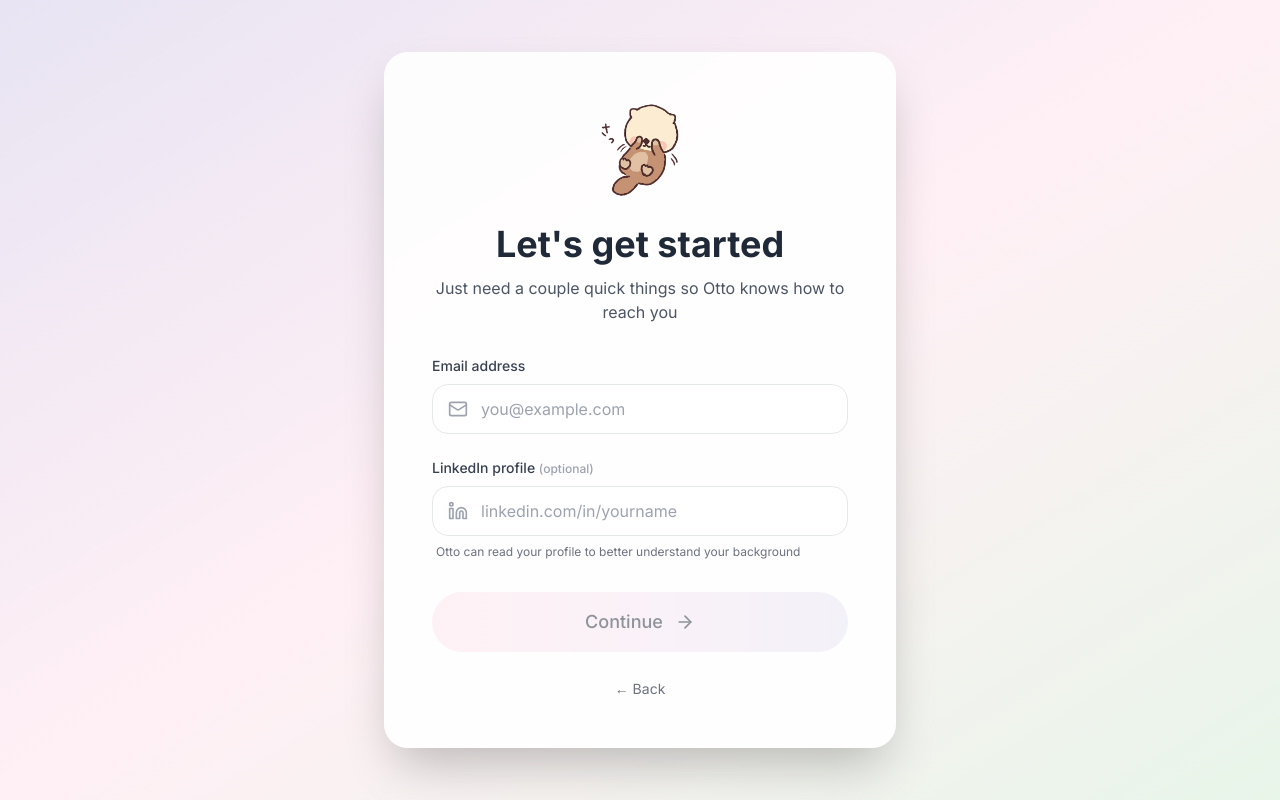
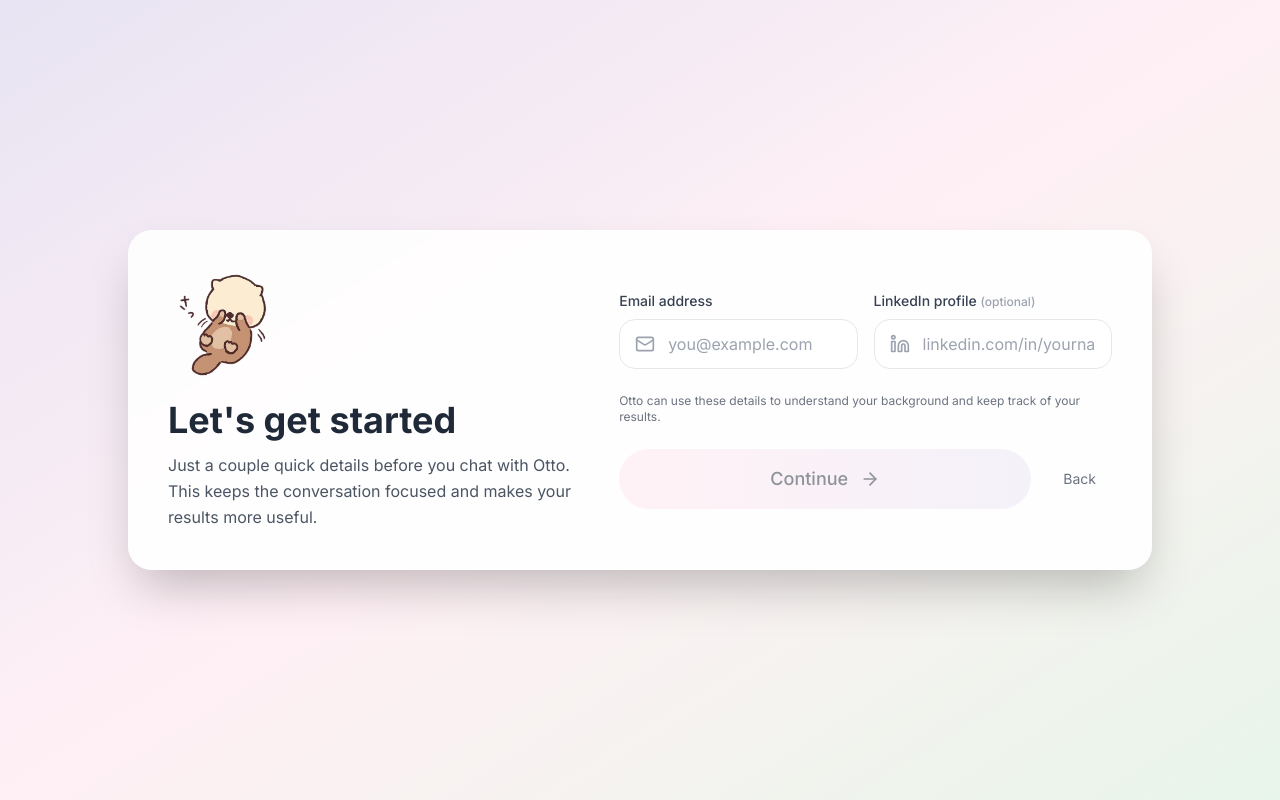
Before and after one commit to amyxiong04/Otto, a Next.js app: page /info in a window 1280 px wide. Built offline with nearby package versions, Linux system fonts and the light colour scheme.

Commit message:
Improve info page layout

```diff
--- a/app/info/page.tsx
+++ b/app/info/page.tsx
@@ -10,27 +10,27 @@ export default function InfoPage() {
   const [linkedin, setLinkedin] = useState('');
 
   return (
-    <div className="min-h-screen bg-gradient-to-br from-cake-lavender via-cake-blush to-cake-mint flex items-center justify-center p-6">
-      <div className="max-w-lg w-full">
-
-        {/* Card container */}
-        <div className="bg-white/90 backdrop-blur-sm rounded-3xl shadow-2xl p-8 md:p-12">
-
-          {/* Otto mascot */}
-          <div className="flex justify-center mb-6">
-            <OttoMascot size={100} expression="happy" />
+    <div className="min-h-screen bg-gradient-to-br from-cake-lavender via-cake-blush to-cake-mint flex items-center justify-center p-4 sm:p-6">
+      <div className="max-w-5xl w-full">
+        <div className="bg-white/90 backdrop-blur-sm rounded-3xl shadow-2xl p-6 sm:p-8 lg:p-10">
+          <div className="grid lg:grid-cols-[0.9fr_1.1fr] gap-8 lg:gap-12 items-center">
+            <div className="text-center lg:text-left">
+              <div className="flex justify-center lg:justify-start mb-5">
+                <OttoMascot size={110} expression="happy" />
               </div>
 
-          <h1 className="text-3xl md:text-4xl font-bold mb-3 text-gray-800 text-center">
+              <h1 className="text-3xl md:text-4xl font-bold mb-3 text-gray-800">
                 Let&apos;s get started
               </h1>
 
-          <p className="text-gray-600 mb-8 text-center">
-            Just need a couple quick things so Otto knows how to reach you
+              <p className="text-gray-600 leading-relaxed max-w-md mx-auto lg:mx-0">
+                Just a couple quick details before you chat with Otto. This keeps the conversation focused and makes your results more useful.
               </p>
+            </div>
 
-          {/* Email input */}
-          <div className="mb-6">
+            <div>
+              <div className="grid md:grid-cols-2 lg:grid-cols-1 xl:grid-cols-2 gap-4 mb-6">
+                <div>
                   <label className="block text-sm font-medium text-gray-700 mb-2">
                     Email address
                   </label>
@@ -46,8 +46,7 @@ export default function InfoPage() {
                   </div>
                 </div>
 
-          {/* LinkedIn input */}
-          <div className="mb-8">
+                <div>
                   <label className="block text-sm font-medium text-gray-700 mb-2">
                     LinkedIn profile <span className="text-gray-400 text-xs">(optional)</span>
                   </label>
@@ -61,13 +60,15 @@ export default function InfoPage() {
                       className="w-full pl-12 pr-4 py-3 border border-gray-200 rounded-2xl focus:outline-none focus:ring-2 focus:ring-cake-lavender focus:border-transparent transition-all"
                     />
                   </div>
-            <p className="text-xs text-gray-500 mt-2 ml-1">
-              Otto can read your profile to better understand your background
-            </p>
+                </div>
               </div>
 
-          {/* Continue button */}
-          <Link href="/preferences">
+              <p className="text-xs text-gray-500 mb-6">
+                Otto can use these details to understand your background and keep track of your results.
+              </p>
+
+              <div className="flex flex-col sm:flex-row gap-4 sm:items-center">
+                <Link href="/preferences" className="flex-1">
                   <button
                     disabled={!email}
                     className="group w-full bg-gradient-to-r from-cake-pink to-cake-lavender hover:shadow-lg disabled:opacity-50 disabled:cursor-not-allowed text-gray-800 px-8 py-4 rounded-full text-lg font-medium transition-all duration-300 flex items-center justify-center gap-3"
@@ -77,15 +78,13 @@ export default function InfoPage() {
                   </button>
                 </Link>
 
-          {/* Back link */}
-          <div className="text-center mt-6">
-            <Link href="/" className="text-sm text-gray-500 hover:text-gray-700 transition-colors">
-              ← Back
+                <Link href="/" className="text-sm text-gray-500 hover:text-gray-700 transition-colors text-center px-4">
+                  Back
                 </Link>
               </div>
-
             </div>
-
+          </div>
+        </div>
       </div>
     </div>
   );
```
Lines whose indentation alone changed are shown as unchanged.
